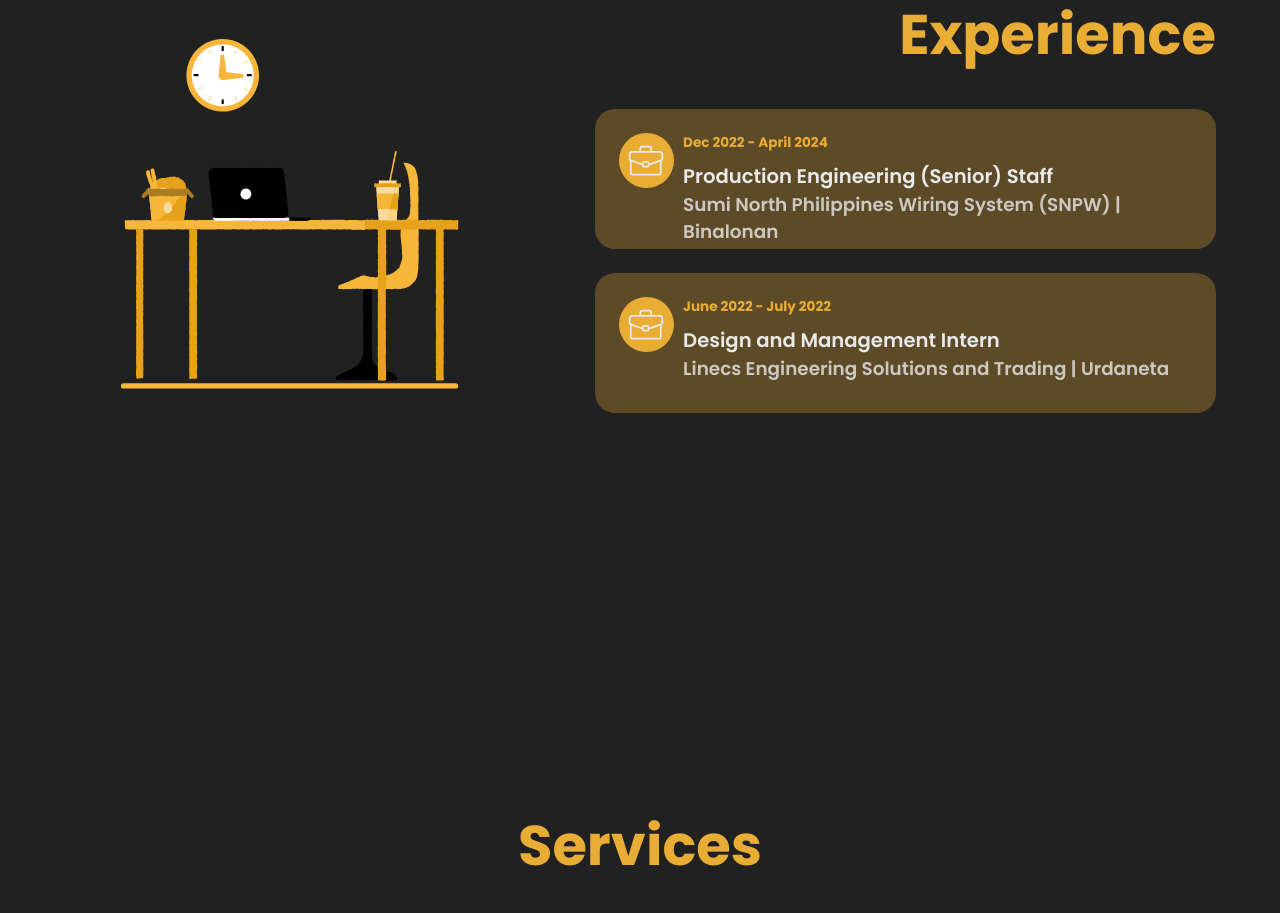
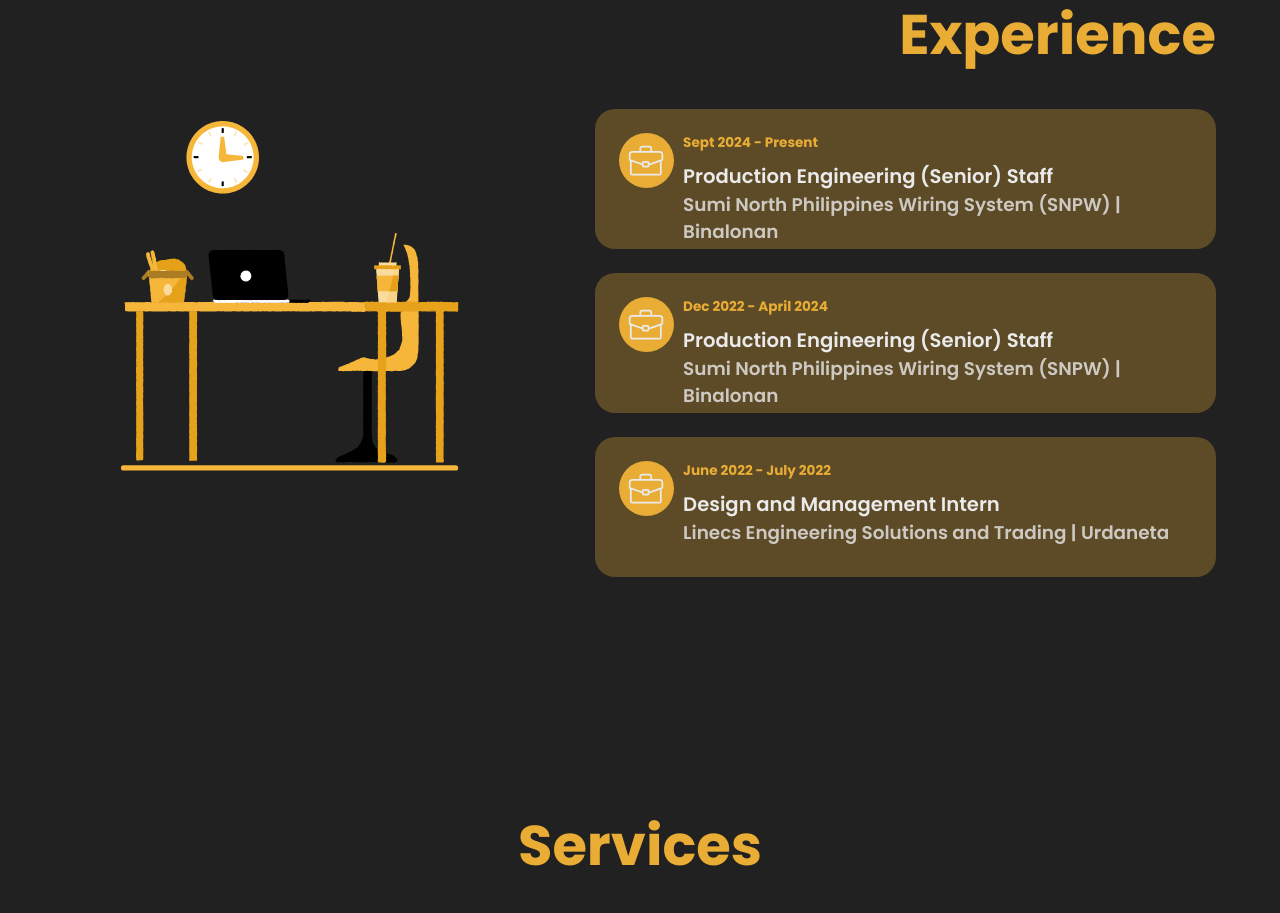
Before and after one commit to juvylizaangelo/juvylizaangelo.github.io, a React (Create React App) app: page / in a window 1280 px wide. Shown: the part 2920-3833 px from the top of the page. Built offline with nearby package versions, Linux system fonts and the light colour scheme; a web font is replaced by a local one.

Commit message:
Update experienceData.js

```diff
--- a/src/data/experienceData.js
+++ b/src/data/experienceData.js
@@ -1,13 +1,20 @@
 export const experienceData = [
     {
         id: 1,
+        company: 'Sumi North Philippines Wiring System (SNPW) | Binalonan',
+        jobtitle: ' Production Engineering (Senior) Staff',
+        startYear: 'Sept 2024 ',
+        endYear: ' Present'
+    },
+    {
+        id: 2,
         company: 'Sumi North Philippines Wiring System (SNPW) | Binalonan',
         jobtitle: ' Production Engineering (Senior) Staff',
         startYear: 'Dec 2022 ',
         endYear: ' April 2024'
     },
     {
-        id: 2,
+        id: 3,
         company: 'Linecs Engineering Solutions and Trading | Urdaneta',
         jobtitle: 'Design and Management Intern',
         startYear: 'June 2022 ',
```
